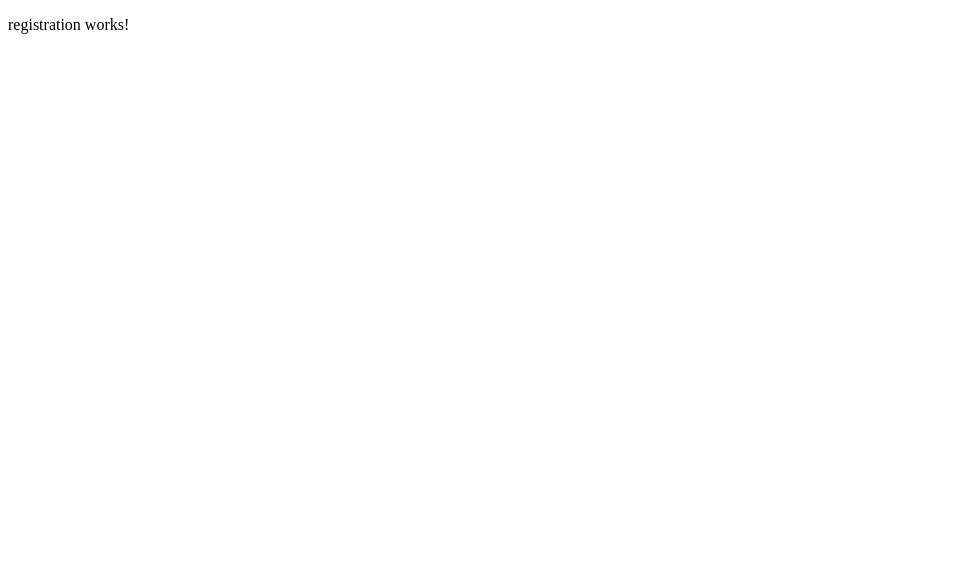
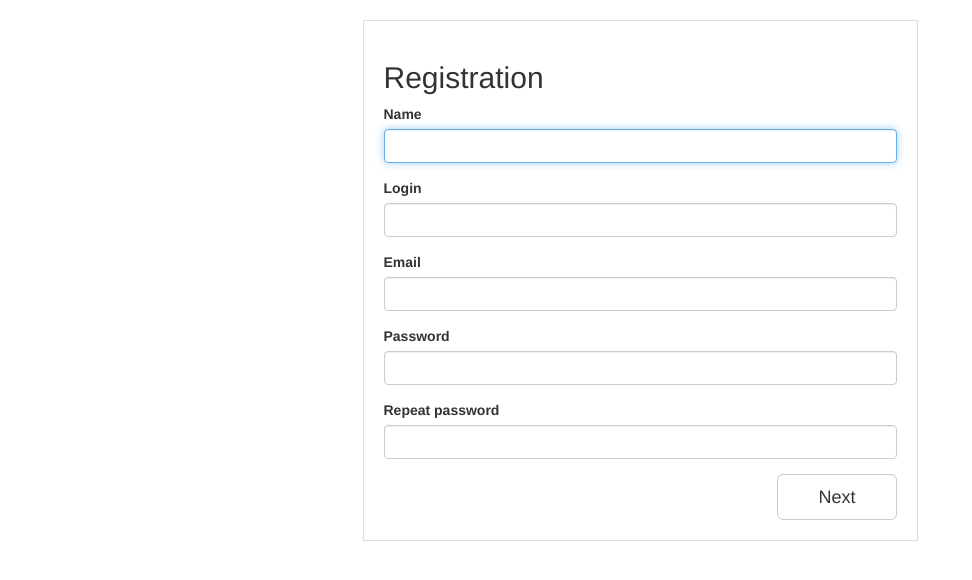
Before and after one commit to ravkovskiy/hiEndSystems, an Angular app in the folder registrationPage/: page /registration in a window 1280 px wide. Shown: the top 580 px of the page, without its empty margins (0-972 px from the left). Built offline with nearby package versions, Linux system fonts and the light colour scheme.

Commit message:
add registration and confirmation forms

```diff
--- a/registrationPage/src/app/confirmation/confirmation.component.html
+++ b/registrationPage/src/app/confirmation/confirmation.component.html
@@ -1,3 +1,21 @@
-<p>
-  confirmation works!
-</p>
+<div class="container">
+  <div class="row">
+    <div class="col-xs-12">
+      <div class="row">
+        <div class="col-sm-offset-3 col-sm-6">
+          <form>
+            <h2>Confirmation</h2>
+            <div class="welcome-container">
+              <p>Welcome Alex</p>
+            </div>
+            <div class="row">
+              <div class="col-sm-12">
+                <button class="btn btn-lg btn-default pull-left" type="submit">go to registration</button>
+              </div>
+            </div>
+          </form>
+        </div>
+      </div>
+    </div>
+  </div>
+</div>
--- a/registrationPage/src/app/registration/registration.component.html
+++ b/registrationPage/src/app/registration/registration.component.html
@@ -1,3 +1,38 @@
-<p>
-  registration works!
-</p>
+<div class="container">
+  <div class="row">
+    <div class="col-xs-12">
+      <div class="row">
+        <div class="col-sm-offset-3 col-sm-6">
+          <form class="form-signin">
+            <h2 class="form-signin-heading">Registration</h2>
+            <div class="form-group">
+              <label for="inputEmail">Name</label>
+              <input type="email" id="inputEmail" class="form-control" placeholder="" required="" autofocus="">
+            </div>
+            <div class="form-group">
+              <label for="inputPassword">Login</label>
+              <input type="password" id="inputPassword" class="form-control" placeholder="" required="">
+            </div>
+            <div class="form-group">
+              <label for="inputPassword">Email</label>
+              <input type="password" id="inputPassword" class="form-control" placeholder="" required="">
+            </div>
+            <div class="form-group">
+              <label for="inputPassword">Password</label>
+              <input type="password" id="inputPassword" class="form-control" placeholder="" required="">
+            </div>
+            <div class="form-group">
+              <label for="inputPassword">Repeat password</label>
+              <input type="password" id="inputPassword" class="form-control" placeholder="" required="">
+            </div>
+            <div class="row">
+              <div class="col-sm-12">
+                <button class="btn btn-lg btn-default pull-right md-btn" type="submit">Next</button>
+              </div>
+            </div>
+          </form>
+        </div>
+      </div>
+    </div>
+  </div>
+</div>
--- a/registrationPage/src/styles.css
+++ b/registrationPage/src/styles.css
@@ -1 +1,19 @@
 /* You can add global styles to this file, and also import other style files */
+form {
+    border: 1px solid #ddd;
+    padding: 20px;
+    margin-top: 20px;
+}
+form .md-btn {
+    padding: 10px 40px;
+}
+
+form .welcome-container {
+    height: 100px;
+}
+
+form .welcome-container p {
+    position: absolute;
+    left: 50px;
+    top: 50%;
+}
```
Also changed, not shown: registrationPage/.angular-cli.json.
